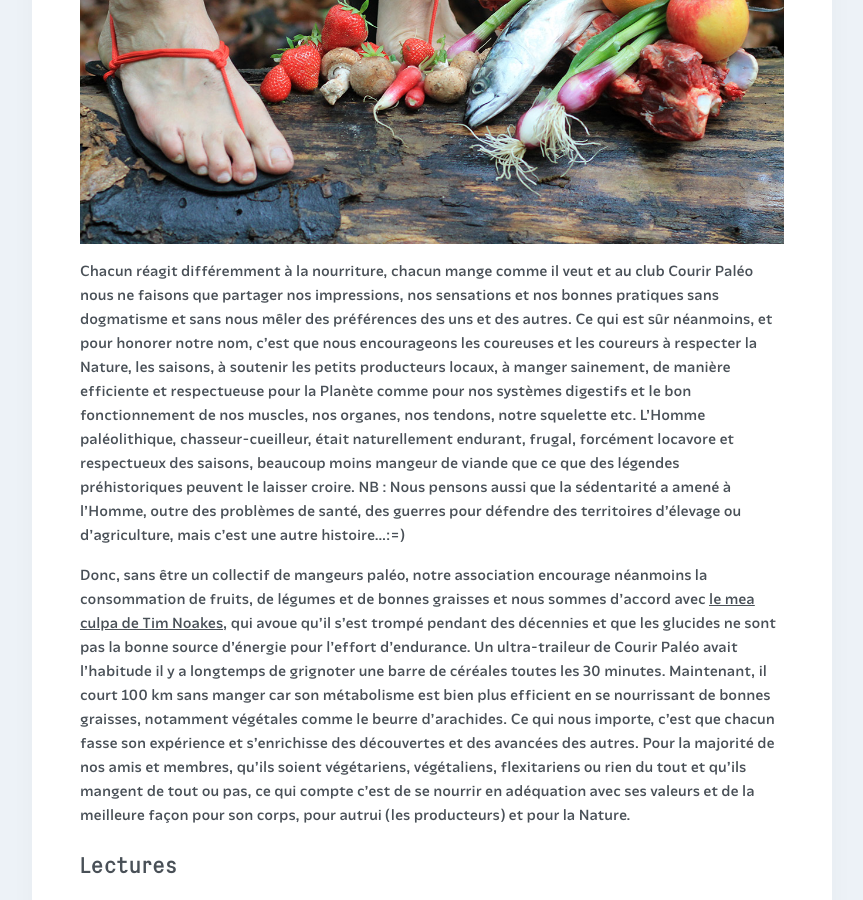
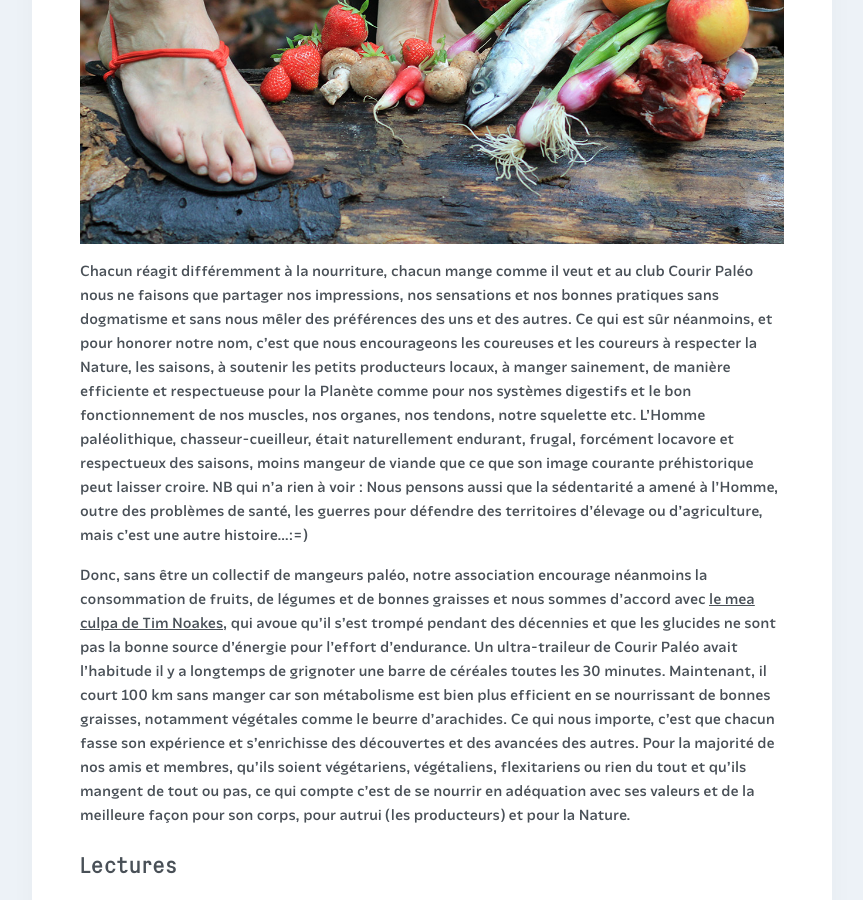
Before and after one commit to courirpaleo/courirpaleo.github.io, a Jekyll site: the page built from _pages/ressources.md, in a window 1280 px wide and 900 px high, scrolled down 3598 px. Shown: the whole window, without its empty margins (208-1071 px from the left). Built offline with Jekyll 4.4.1, drawn with Linux system fonts in a browser that asks for light colours; some web fonts are replaced.

Commit message:
Update ressources.md

```diff
--- a/_pages/ressources.md
+++ b/_pages/ressources.md
@@ -31,7 +31,7 @@ Quelques astuces pour gagner en souplesse et en résistance&nbsp;:
 
 ## Alimentation
 ![Courir Paleo](/assets/images/CourirPaleo_photo_marque_MQ_1200px.jpg)
-Chacun réagit différemment à la nourriture, chacun mange comme il veut et au club Courir&nbsp;Paléo nous ne faisons que partager nos impressions, nos sensations et nos bonnes pratiques sans dogmatisme et sans nous mêler des préférences des uns et des autres. Ce qui est sûr néanmoins, et pour honorer notre nom, c'est que nous encourageons les coureuses et les coureurs à respecter la Nature, les saisons, à soutenir les petits producteurs locaux, à manger sainement, de manière efficiente et respectueuse pour la Planète comme pour nos systèmes digestifs et le bon fonctionnement de nos muscles, nos organes, nos tendons, notre squelette etc. L'Homme paléolithique, chasseur-cueilleur, était naturellement endurant, frugal, forcément locavore et respectueux des saisons, beaucoup moins mangeur de viande que ce que des légendes préhistoriques peuvent le laisser croire. NB&nbsp;: Nous pensons aussi que la sédentarité a amené à l'Homme, outre des problèmes de santé, des guerres pour défendre des territoires d'élevage ou d'agriculture, mais c'est une autre histoire...:=)
+Chacun réagit différemment à la nourriture, chacun mange comme il veut et au club Courir&nbsp;Paléo nous ne faisons que partager nos impressions, nos sensations et nos bonnes pratiques sans dogmatisme et sans nous mêler des préférences des uns et des autres. Ce qui est sûr néanmoins, et pour honorer notre nom, c'est que nous encourageons les coureuses et les coureurs à respecter la Nature, les saisons, à soutenir les petits producteurs locaux, à manger sainement, de manière efficiente et respectueuse pour la Planète comme pour nos systèmes digestifs et le bon fonctionnement de nos muscles, nos organes, nos tendons, notre squelette etc. L'Homme paléolithique, chasseur-cueilleur, était naturellement endurant, frugal, forcément locavore et respectueux des saisons, moins mangeur de viande que ce que son image courante préhistorique peut laisser croire. NB qui n'a rien à voir&nbsp;: Nous pensons aussi que la sédentarité a amené à l'Homme, outre des problèmes de santé, les guerres pour défendre des territoires d'élevage ou d'agriculture, mais c'est une autre histoire...:=)
 
 Donc, sans être un collectif de mangeurs paléo, notre association encourage néanmoins la consommation de fruits, de légumes et de bonnes graisses et nous sommes d'accord avec [le mea culpa de Tim Noakes](https://www2.u-trail.com/tim-noakes), qui avoue qu'il s'est trompé pendant des décennies et que les glucides ne sont pas la bonne source d'énergie pour l'effort d'endurance. Un ultra-traileur de Courir&nbsp;Paléo avait l'habitude il y a longtemps de grignoter une barre de céréales toutes les 30&nbsp;minutes. Maintenant, il court 100&nbsp;km sans manger car son métabolisme est bien plus efficient en se nourrissant de bonnes graisses, notamment végétales comme le beurre d'arachides. Ce qui nous importe, c'est que chacun fasse son expérience et s'enrichisse des découvertes et des avancées des autres. Pour la majorité de nos amis et membres, qu'ils soient végétariens, végétaliens, flexitariens ou rien du tout et qu'ils mangent de tout ou pas, ce qui compte c'est de se nourrir en adéquation avec ses valeurs et de la meilleure façon pour son corps, pour autrui (les producteurs) et pour la Nature.
 
```
